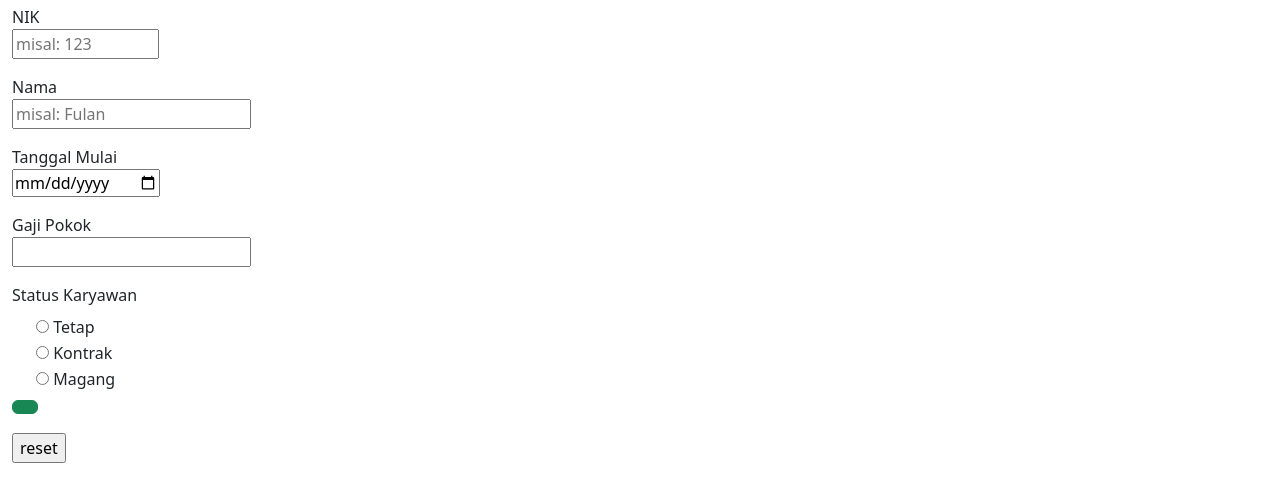
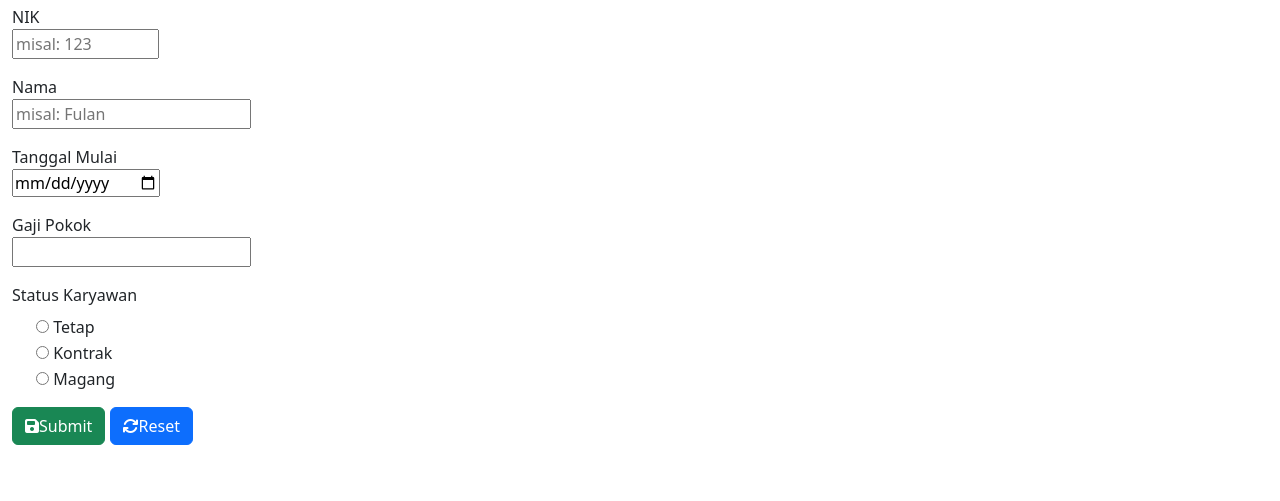
Before and after one commit to hafidzzilhamm/Praktikum-Web1, a plain HTML site: page Sesi-4/tambah.html in a window 1280 px wide. Shown: the part 83-584 px from the top of the page. Drawn offline with nearby package versions, Linux system fonts and the light colour scheme.

Commit message:
Add files via upload

```diff
--- a/Sesi-4/tambah.html
+++ b/Sesi-4/tambah.html
@@ -144,15 +144,25 @@
               />
               <label for="magang">Magang</label><br />
             </div>
-            <button
-              type="submit"
-              class="btn btn-success"
-              name="btn_submit"
-              id="btn_submit"
-              value="submit"
-            ></button>
           </div>
-          <input type="reset" name="btn_reset" id="btn_reset" value="reset" />
+          <button
+            type="submit"
+            class="btn btn-success"
+            name="btn_submit"
+            id="btn_submit"
+            value="submit"
+          >
+            <i class="fa fa-save"></i>Submit
+          </button>
+          <button
+            type="reset"
+            class="btn btn-primary"
+            name="btn_reset"
+            id="btn_reset"
+            value="reset"
+          >
+            <i class="fa fa-arrows-rotate"></i>Reset
+          </button>
         </form>
       </div>
     </div>
```
